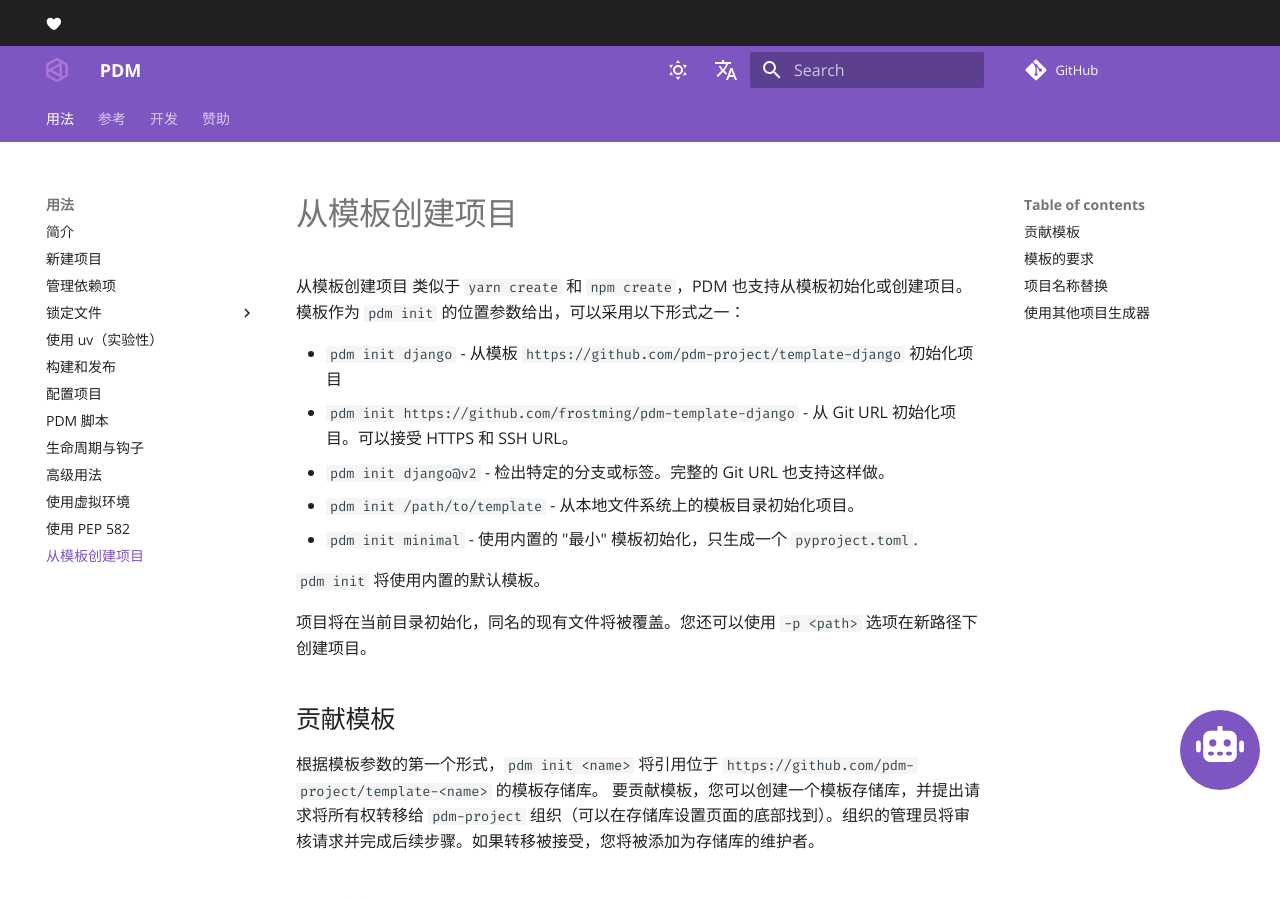
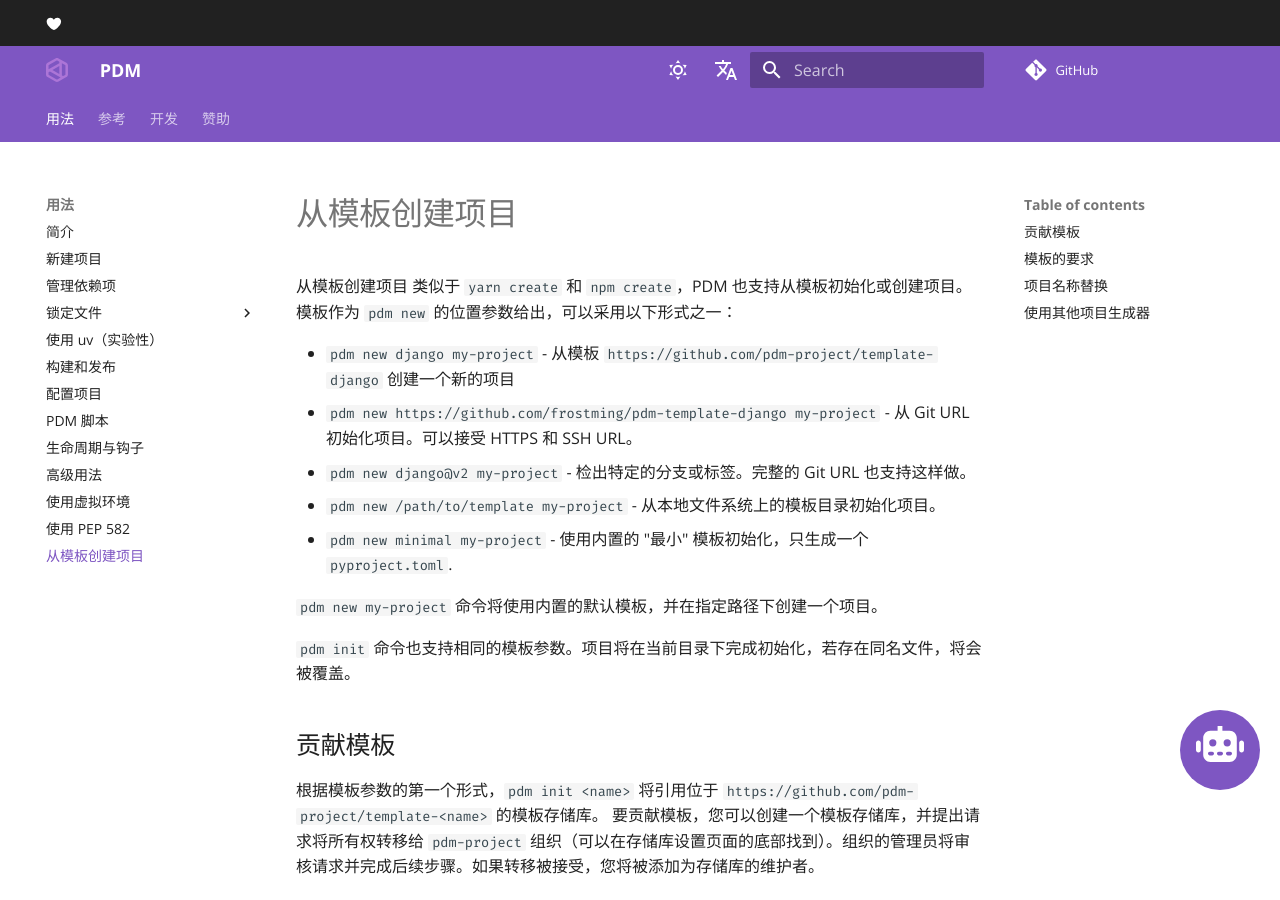
Before and after one commit to pdm-project/pdm-docs-zh, an MkDocs documentation site: the page built from docs/usage/template.md, in a window 1280 px wide and 900 px high. Built offline with MkDocs 1.6.1 and Material for MkDocs 9.7.7, drawn with Linux system fonts in a browser that asks for light colours; comment, search, counter and statistics services are not loaded; the version menu is left out; grey boxes are pictures that could not be loaded.

Commit message:
sync: 023a43a8

```diff
--- a/docs/usage/template.md
+++ b/docs/usage/template.md
@@ -1,17 +1,17 @@
 # 从模板创建项目
 
 从模板创建项目
-类似于 `yarn create` 和 `npm create`，PDM 也支持从模板初始化或创建项目。模板作为 `pdm init` 的位置参数给出，可以采用以下形式之一：
+类似于 `yarn create` 和 `npm create`，PDM 也支持从模板初始化或创建项目。模板作为 `pdm new` 的位置参数给出，可以采用以下形式之一：
 
-- `pdm init django` - 从模板 `https://github.com/pdm-project/template-django` 初始化项目
-- `pdm init https://github.com/frostming/pdm-template-django` - 从 Git URL 初始化项目。可以接受 HTTPS 和 SSH URL。
-- `pdm init django@v2` - 检出特定的分支或标签。完整的 Git URL 也支持这样做。
-- `pdm init /path/to/template` - 从本地文件系统上的模板目录初始化项目。
-- `pdm init minimal` - 使用内置的 "最小" 模板初始化，只生成一个 `pyproject.toml`.
+- `pdm new django  my-project` - 从模板 `https://github.com/pdm-project/template-django` 创建一个新的项目
+- `pdm new https://github.com/frostming/pdm-template-django my-project` - 从 Git URL 初始化项目。可以接受 HTTPS 和 SSH URL。
+- `pdm new django@v2 my-project` - 检出特定的分支或标签。完整的 Git URL 也支持这样做。
+- `pdm new /path/to/template my-project` - 从本地文件系统上的模板目录初始化项目。
+- `pdm new minimal my-project` - 使用内置的 "最小" 模板初始化，只生成一个 `pyproject.toml`.
 
-`pdm init` 将使用内置的默认模板。
+`pdm new my-project` 命令将使用内置的默认模板，并在指定路径下创建一个项目。
 
-项目将在当前目录初始化，同名的现有文件将被覆盖。您还可以使用 `-p <path>` 选项在新路径下创建项目。
+`pdm init` 命令也支持相同的模板参数。项目将在当前目录下完成初始化，若存在同名文件，将会被覆盖。
 
 ## 贡献模板
 
```
Also changed, not shown: docs/usage/project.md (+12 -4 lines).
